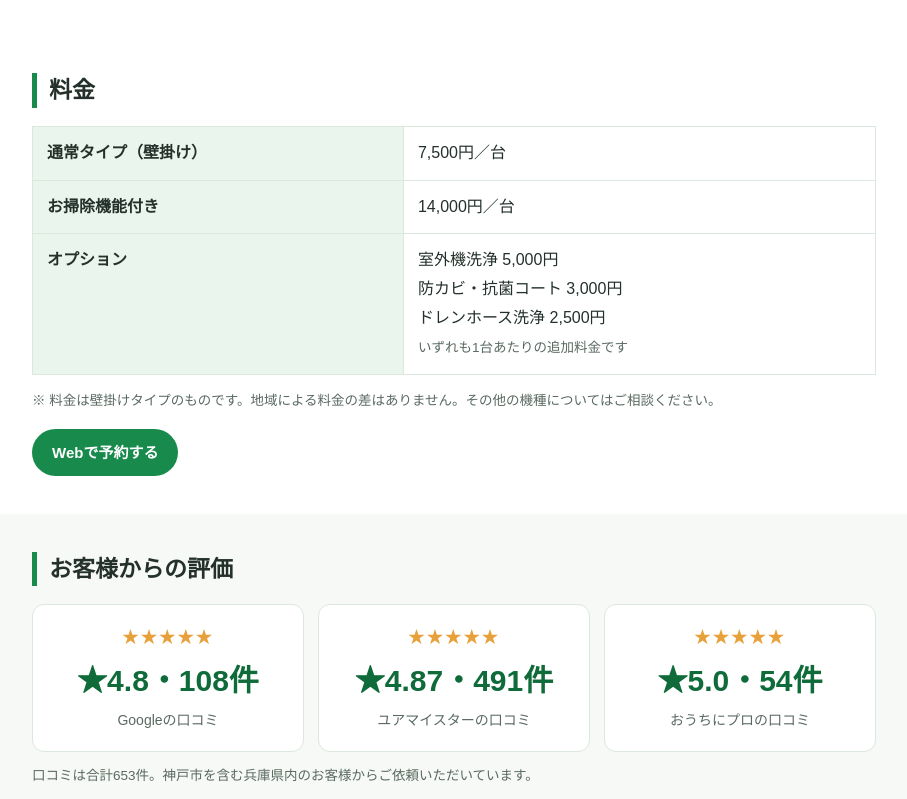
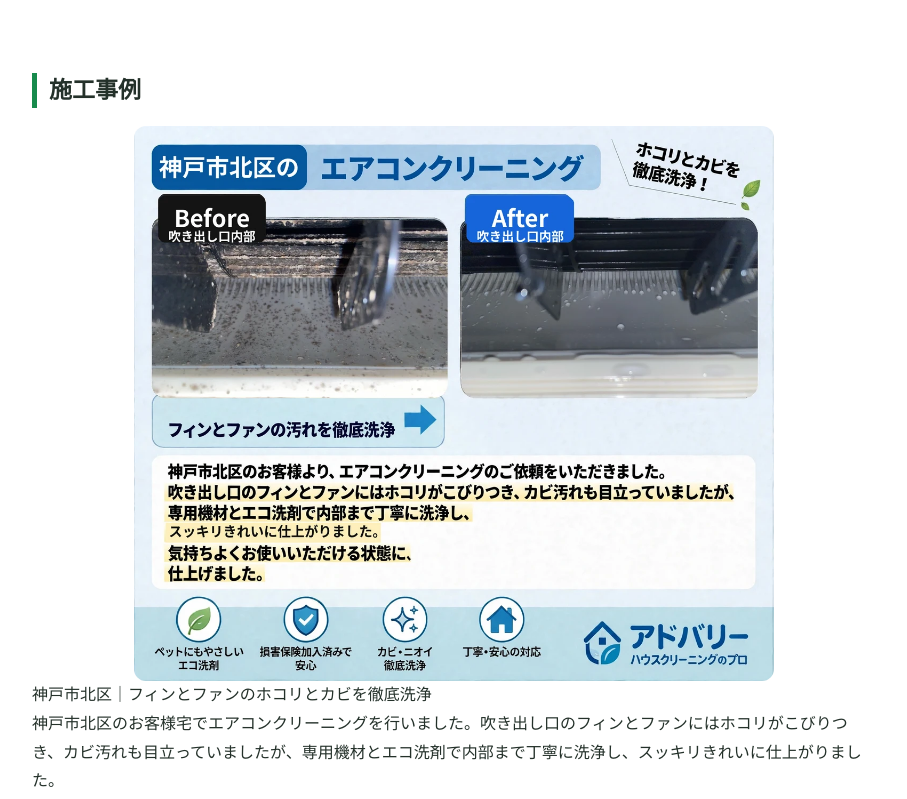
Before and after one commit to adobarry0801-max/adobarry0801-max.github.io, a plain HTML site: page lp/kobe-kita/index.html in a window 1280 px wide. Shown: the part 3711-4510 px from the top of the page, without its empty margins (186-1093 px from the left). Drawn offline with Linux system fonts and the light colour scheme.

Commit message:
事例追加: 加西市・加東市・神戸市北区の施工事例セクションを公開

```diff
--- a/lp/kobe-kita/index.html
+++ b/lp/kobe-kita/index.html
@@ -289,6 +289,17 @@ footer.site{padding:26px 0 10px;font-size:13px;color:var(--sub);text-align:cente
   </div>
 </section>
 
+<section id="case">
+  <div class="wrap">
+    <h2>施工事例</h2>
+    <figure>
+      <img src="../img/case-kobe-kita.webp" alt="神戸市北区｜フィンとファンのホコリとカビを徹底洗浄（実際の施工事例）" width="1200" height="1041" loading="lazy" style="width:100%;max-width:640px;height:auto;display:block;margin:0 auto;border-radius:12px">
+      <figcaption>神戸市北区｜フィンとファンのホコリとカビを徹底洗浄</figcaption>
+    </figure>
+    <p>神戸市北区のお客様宅でエアコンクリーニングを行いました。吹き出し口のフィンとファンにはホコリがこびりつき、カビ汚れも目立っていましたが、専用機材とエコ洗剤で内部まで丁寧に洗浄し、スッキリきれいに仕上がりました。</p>
+  </div>
+</section>
+
 <section id="price">
   <div class="wrap">
     <h2>料金</h2>
```
Also changed, not shown: lp/kasai/index.html (+11 -0 lines), lp/kato/index.html (+11 -0 lines).
